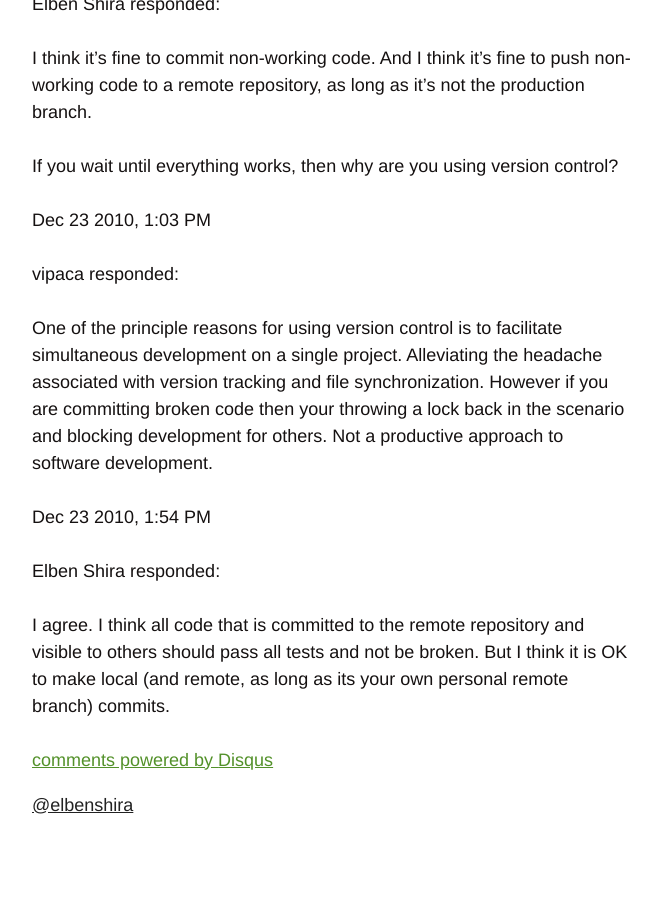
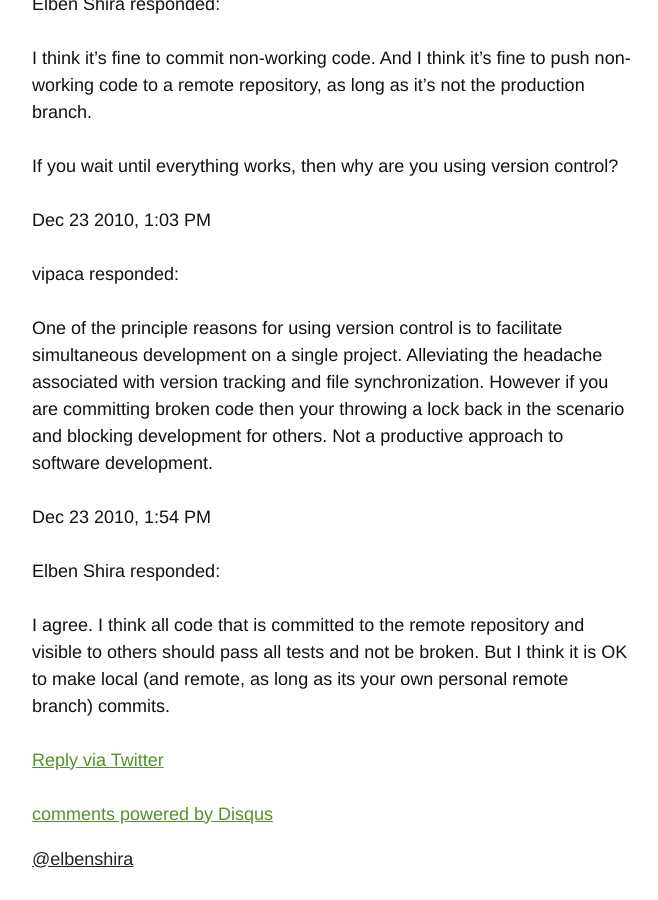
Before and after one commit to elben/elben.github.io-jekyll, a Jekyll site: the page built from _posts/2011-11-21-git-for-humans-patching-your-commits.markdown, in a window 1280 px wide and 900 px high, scrolled down 1359 px. Shown: the whole window, without its empty margins (8-666 px from the left). Built offline with Jekyll 4.4.1, drawn with Linux system fonts in a browser that asks for light colours; Markdown is read by kramdown in place of the engine named in the settings; comment, search, counter and statistics services are not loaded; before the commit the page ends 2205 px from its top, so only the background shows below that.

Commit message:
Twitter intents on blog posts.

```diff
--- a/_layouts/default.html
+++ b/_layouts/default.html
@@ -13,6 +13,7 @@
         <link rel="stylesheet" href="/css/default.css">
 
         <script src="js/js.js" type="text/javascript"></script>
+        <script type="text/javascript" src="//platform.twitter.com/widgets.js"></script>
     </head>
     <body>
       <div id="structure">
--- a/_layouts/post.html
+++ b/_layouts/post.html
@@ -8,6 +8,10 @@ layout: default
 <div class="post-content">
 {{ content }}
 </div>
+
+<p class="twitter-reply">
+  <a href="https://twitter.com/intent/tweet?url=http://elbenshira.com{{ page.url }}&text=@elbenshira">Reply via Twitter</a>
+</p>
 
 <div class="disqus-comments">
   <div id="disqus_thread"></div>
```
